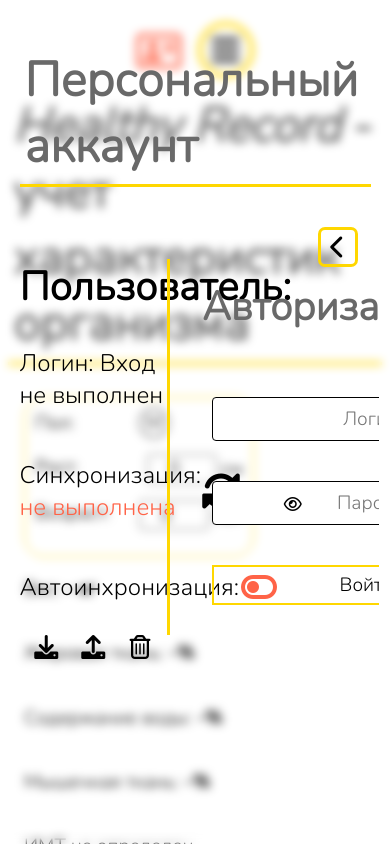
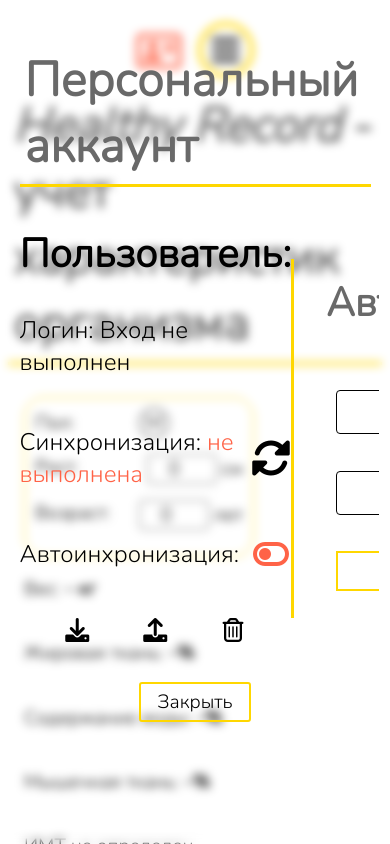
Before and after one commit to 1sses/healthy-record, a React (Create React App) app: page / in a window 390 px wide. Both pictures are taken after a click on the button 159 px from the left and 52 px from the top of the page. Shown: the top 844 px of the page. Built offline with nearby package versions, Linux system fonts and the light colour scheme; no server answers.

Commit message:
Adaptive page ready

```diff
--- a/src/components/ProfilePanel/Account/UserWindow/UserWindow.jsx
+++ b/src/components/ProfilePanel/Account/UserWindow/UserWindow.jsx
@@ -121,7 +121,7 @@ const UserWindow = ({ login }) => {
   return (
     <div className={style.wrapper}>
       <div>
-        <h2>Пользователь:</h2>
+        <h2 className={style.header}>Пользователь:</h2>
         <p>Логин: {login}</p>
         <div className={style.synchronize}>
           <p>Синхронизация: <span style={{ color: server.color }}>{server.status}</span></p>
--- a/src/components/ProfilePanel/Account/UserWindow/UserWindow.module.scss
+++ b/src/components/ProfilePanel/Account/UserWindow/UserWindow.module.scss
@@ -1,5 +1,9 @@
 .wrapper {
   width: 42%;
+
+  .header {
+    margin-top: 0;
+  }
 
   .btn {
     display: inline-flex;
@@ -48,5 +52,12 @@
     display: flex;
     justify-content: space-evenly;
     align-items: center;
+    margin-top: 1rem;
   }
 }
+
+@media (max-width: 768px) {
+  .wrapper {
+    width: 90%;
+  }
+}
--- a/src/components/ProfilePanel/ProfilePanel.jsx
+++ b/src/components/ProfilePanel/ProfilePanel.jsx
@@ -42,20 +42,21 @@ const ProfilePanel = () => {
     <>
       <Modal visible={modal} setVisible={setModal}>
         {modalContent === 'profile'
-          ? <Account />
+          ? <Account/>
           : <article>
             <button className={`${style.btn} ${style.switcher}`} title="Переключиться" onClick={switchInfo}>
               <i className="fas fa-chevron-left"/></button>
-            {modalContent === 'info' ? <Info /> : <Tables />}
-            <div style={{ display: 'flex', justifyContent: 'center' }}>
-              <Button text="Закрыть" onClick={closeModal} className={style.close} />
-            </div>
+            {modalContent === 'info' ? <Info/> : <Tables/>}
           </article>}
+        <div style={{ display: 'flex', justifyContent: 'center' }}>
+          <Button text="Закрыть" onClick={closeModal} className={style.close}/>
+        </div>
       </Modal>
       <div className={style.wrapper}>
-      <button className={`${style.account} ${style[server.color]}`} title="Аккаунт" onClick={accountClick}><i className="far fa-address-card" /></button>
-      <button className={style.info} title="Информация" onClick={infoClick}><i className="fas fa-bars" /></button>
-    </div>
+        <button className={`${style.account} ${style[server.color]}`} title="Аккаунт" onClick={accountClick}><i
+          className="far fa-address-card"/></button>
+        <button className={style.info} title="Информация" onClick={infoClick}><i className="fas fa-bars"/></button>
+      </div>
     </>
   )
 }
```
